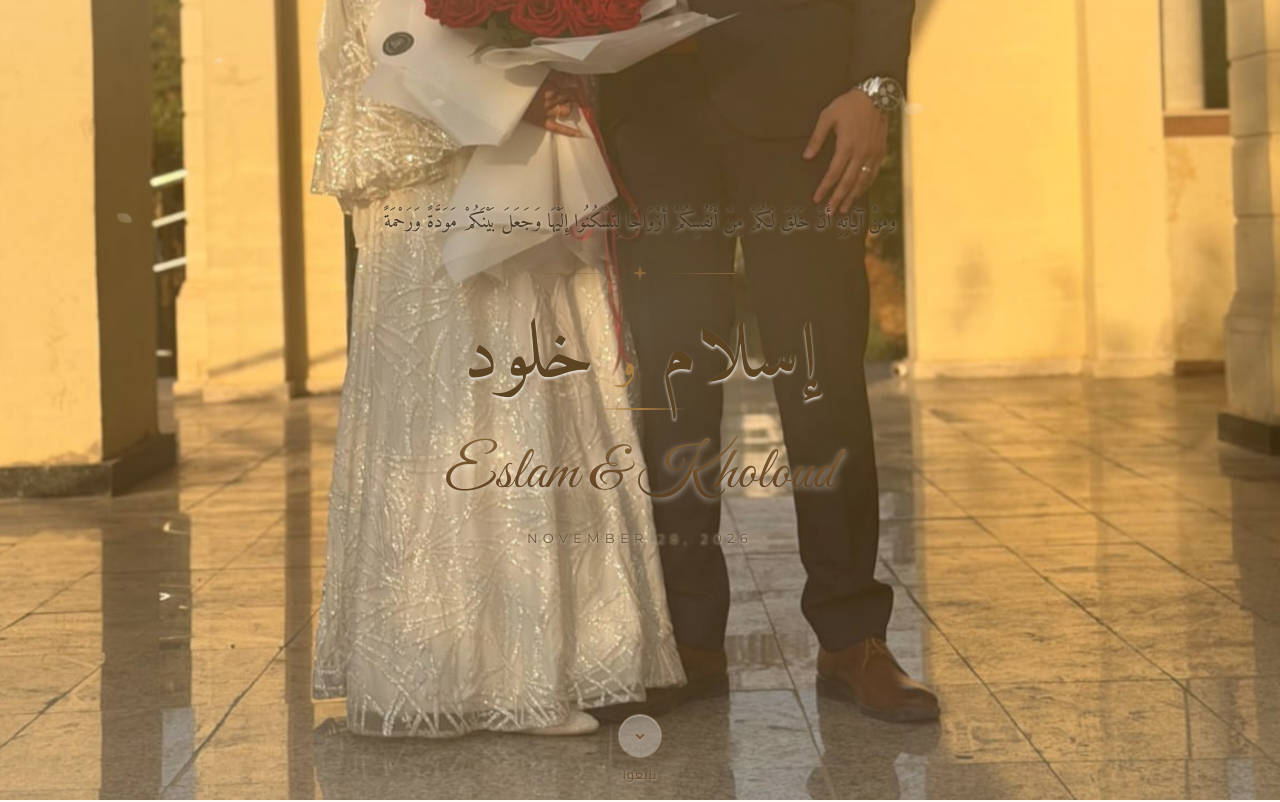
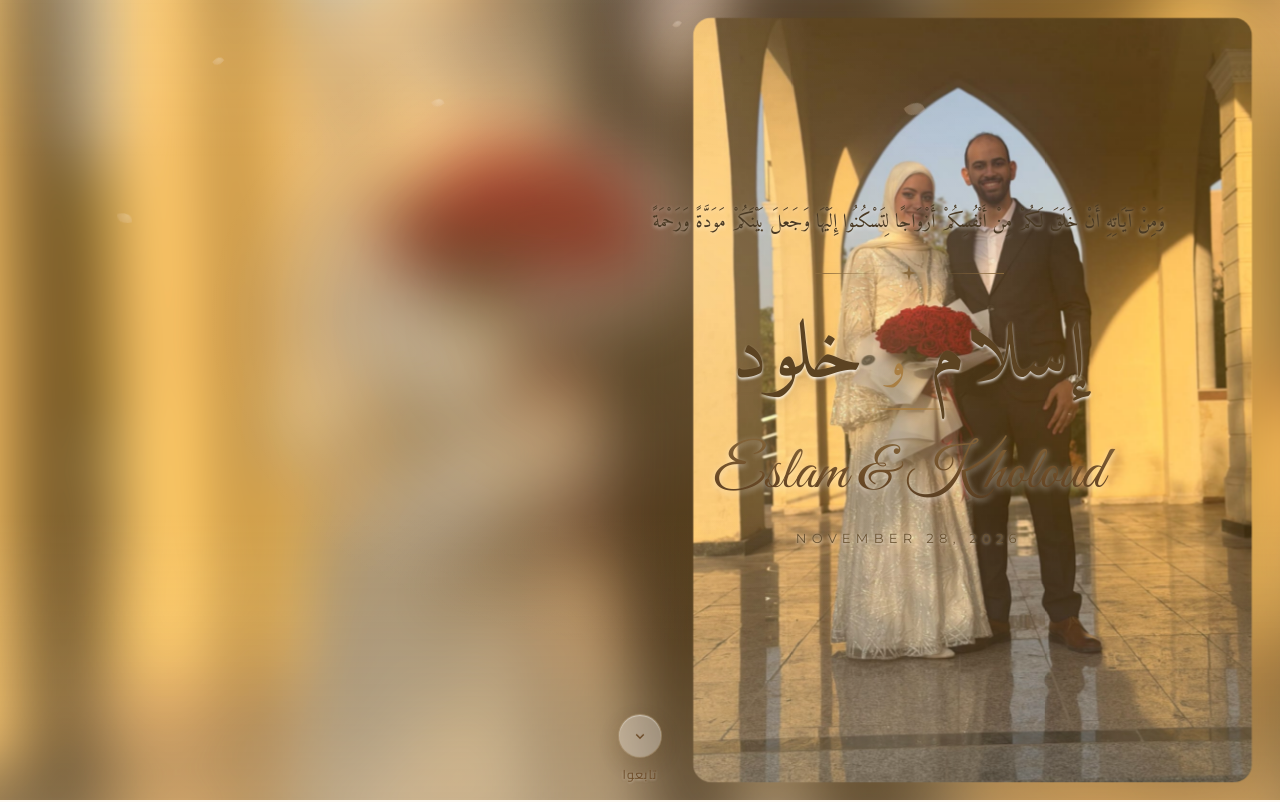
Before and after one commit to EslamA99/EslamAndLolla, a Next.js app: page / in a window 1280 px wide. Shown: the top 802 px of the page. Built offline with nearby package versions, Linux system fonts and the light colour scheme; no server answers; a web font is replaced by a local one.

Commit message:
Update globals.css

```diff
--- a/app/globals.css
+++ b/app/globals.css
@@ -122,7 +122,45 @@ body {
 
 .gold-art__photo {
   object-fit: cover;
-  object-position: center 78%;
+  object-position: center 30%;
+}
+
+.gold-art__backdrop {
+  display: none;
+  object-fit: cover;
+  filter: blur(28px) saturate(1.1);
+  transform: scale(1.15);
+}
+
+/* Wide screens: show the full portrait on one side instead of a tiny crop. */
+@media (min-width: 900px) and (min-aspect-ratio: 1/1) {
+  .gold-art__backdrop {
+    display: block;
+  }
+
+  .gold-art__photo {
+    left: auto !important;
+    right: 4vw !important;
+    width: min(42vw, 75svh) !important;
+    height: 92svh !important;
+    top: 4svh !important;
+    border-radius: 18px;
+    box-shadow: 0 24px 60px rgba(90, 60, 20, 0.35);
+    object-position: center 30%;
+  }
+
+  .gold-hero {
+    justify-content: flex-start;
+  }
+
+  .gold-hero__copy {
+    width: min(46vw, 640px);
+    margin-inline-start: 4vw;
+  }
+
+  .gold-hero__veil {
+    background: linear-gradient(90deg, rgba(253, 248, 238, 0.78) 0%, rgba(253, 248, 238, 0.55) 50%, transparent 58%);
+  }
 }
 
 .gold-art__petals {
```
